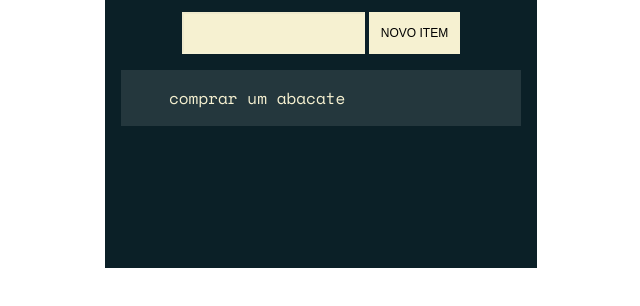
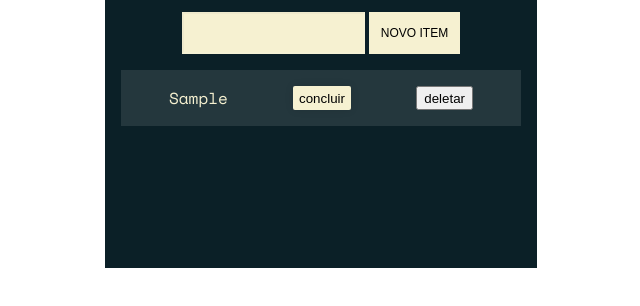
Before and after one commit to ValentePG/treinando-dom, a plain HTML site: page index.html in a window 1280 px wide. Both pictures are taken after typing "Sample" into the empty fields and a click on the button "NOVO ITEM". Shown: the part 298-604 px from the top of the page, without its empty margins (319-959 px from the left). Drawn offline with nearby package versions, Linux system fonts and the light colour scheme; a web font is replaced by a local one.

Commit message:
finalizado

```diff
--- /dev/null
+++ b/componentes/concluiTarefa.js
@@ -0,0 +1,19 @@
+const BotaoConclui = () => {
+  const botaoConclui = document.createElement('button');
+  botaoConclui.classList.add('check-button');
+  botaoConclui.innerText = 'concluir';
+
+  botaoConclui.addEventListener('click', concluirTarefa);
+
+  return botaoConclui;
+}
+
+const concluirTarefa = (evento) => {
+  const botaoConclui = evento.target;
+
+  const tarefaCompleta = botaoConclui.parentElement;
+
+  tarefaCompleta.classList.toggle('done');
+}
+
+export default BotaoConclui
--- /dev/null
+++ b/componentes/deletaTarefa.js
@@ -0,0 +1,21 @@
+const BotaoDeleta = () => {
+  const botaoDeleta = document.createElement('button');
+  botaoDeleta.innerText = 'deletar';
+
+ botaoDeleta.addEventListener('click', deletarTarefa);
+
+ return botaoDeleta;
+
+}
+
+const deletarTarefa = (evento) => {
+  const botaoDeleta = evento.target;
+
+  const tarefaCompleta = botaoDeleta.parentElement;
+
+  tarefaCompleta.remove();
+
+  return botaoDeleta
+}
+
+export default BotaoDeleta
--- a/index.html
+++ b/index.html
@@ -1,5 +1,5 @@
 <!DOCTYPE html>
-<html lang="en">
+<html lang="pt-br">
 <head>
   <meta charset="UTF-8">
   <meta name="viewport" content="width=device-width, initial-scale=1.0">
@@ -20,14 +20,10 @@
         <button class="form-button" data-form-button> Novo Item </button>
       </form>
 
-      <ul class="list">
-        <li class="task">
-          <p class="content">
-            comprar um abacate
-          </p>
-        </li>
+      <ul class="list" data-list>
+
       </ul>
     </div>
-  <script src="listaDeTarefas.js"></script>
+  <script type="module" src="main.js"></script>
 </body>
 </html>
--- a/listaDeTarefas.js
+++ /dev/null
@@ -1,13 +0,0 @@
-const criarTarefa = (evento) => {
-
-  evento.preventDefault()
-
-  const input = document.querySelector('[data-form-input]');
-  const valor = input.value
-  console.log( valor )
-  input.value = " "
-}
-
-const novaTarefa = document.querySelector('[data-form-button]');
-
-novaTarefa.addEventListener('click', criarTarefa)
--- /dev/null
+++ b/main.js
@@ -0,0 +1,26 @@
+import BotaoConclui from './componentes/concluiTarefa.js'
+import BotaoDeleta from './componentes/deletaTarefa.js';
+
+const criarTarefa = (evento) => {
+
+  evento.preventDefault();
+
+  const lista = document.querySelector('[data-list]');
+  const input = document.querySelector('[data-form-input]');
+  const valor = input.value;
+
+  const tarefa = document.createElement('li');
+  tarefa.classList.add('task');
+
+  const conteudo = `<p class="content">${valor}</p>`;
+
+  tarefa.innerHTML = conteudo;
+  tarefa.appendChild(BotaoConclui());
+  tarefa.appendChild(BotaoDeleta());
+  lista.appendChild(tarefa);
+  input.value = " ";
+}
+
+const novaTarefa = document.querySelector('[data-form-button]');
+
+novaTarefa.addEventListener('click', criarTarefa);
```
